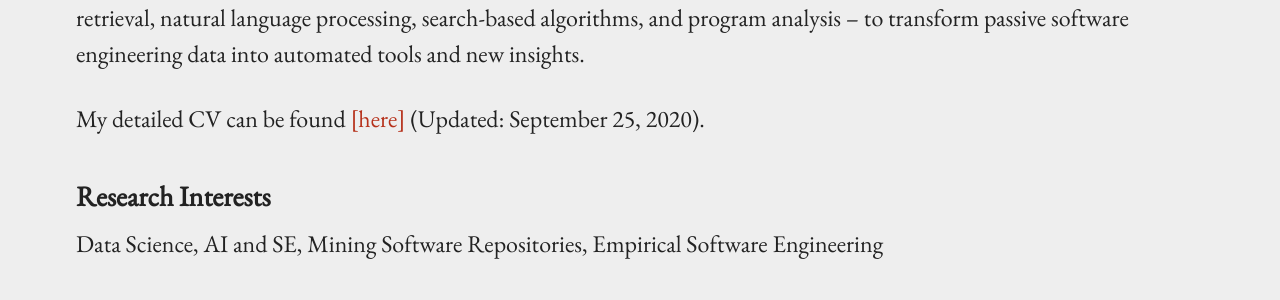
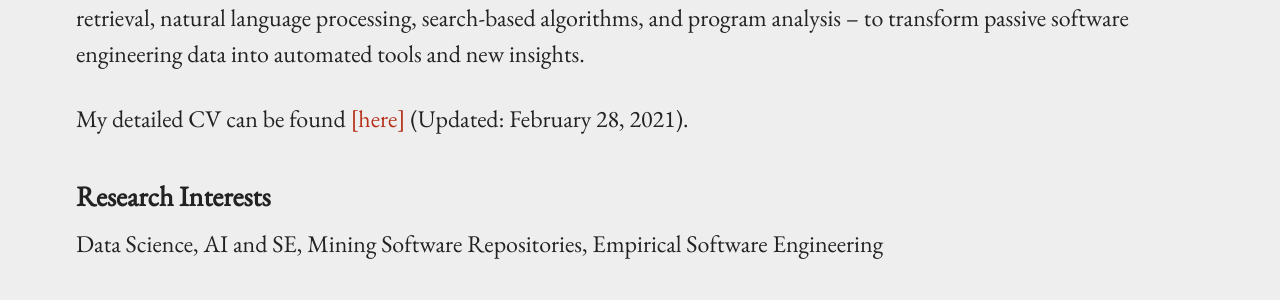
Before and after one commit to xin-xia/xin-xia.github.io, a Jekyll site: the page built from index.md, in a window 1280 px wide and 900 px high, scrolled down 594 px. Shown: the part 157-457 px from the top of the window. Built offline with Jekyll 4.4.1, drawn with Linux system fonts in a browser that asks for light colours.

Commit message:
Update index.md

```diff
--- a/index.md
+++ b/index.md
@@ -16,7 +16,7 @@ rich data in software repositories to uncover interesting and actionable informa
 natural language processing, search-based algorithms, and program analysis -- to transform passive software
 engineering data into automated tools and new insights.
 
-My detailed CV can be found <a href="CV-Xin Xia.pdf">[here]</a> (Updated: September 25, 2020).
+My detailed CV can be found <a href="CV-Xin Xia.pdf">[here]</a> (Updated: February 28, 2021).
 
 ### Research Interests
 
```
